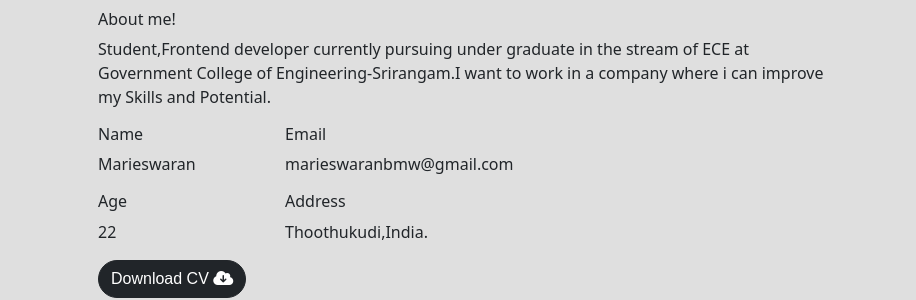
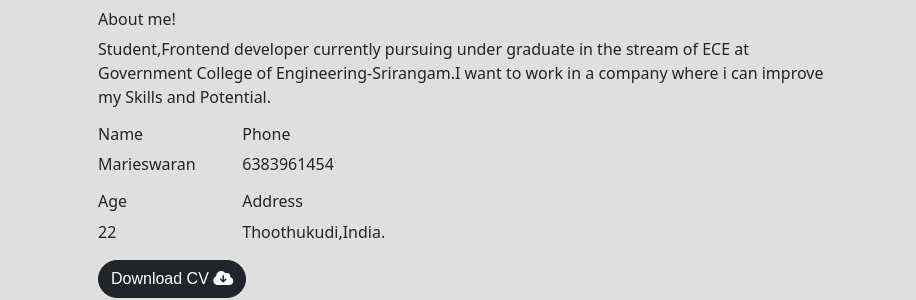
Before and after one commit to Marieswaran25/Marieswaran, a plain HTML site: page index.html in a window 1280 px wide. Shown: the part 840-1140 px from the top of the page, 364-1280 px from the left. Drawn offline with nearby package versions, Linux system fonts and the light colour scheme; a web font is replaced by a local one.

Commit message:
Update index.html

```diff
--- a/index.html
+++ b/index.html
@@ -185,8 +185,8 @@
                         </div>
                         <div class="col-6">
                             <div class="email" style="display:flex;flex-direction:column">
-                                <h6>Email</h6>
-                                <p>marieswaranbmw@gmail.com</p>
+                                <h6>Phone</h6>
+                                <p>6383961454</p>
                             </div>
                             <div class="address" style="display:flex;flex-direction:column">
                                 <h6>Address</h6>
```
